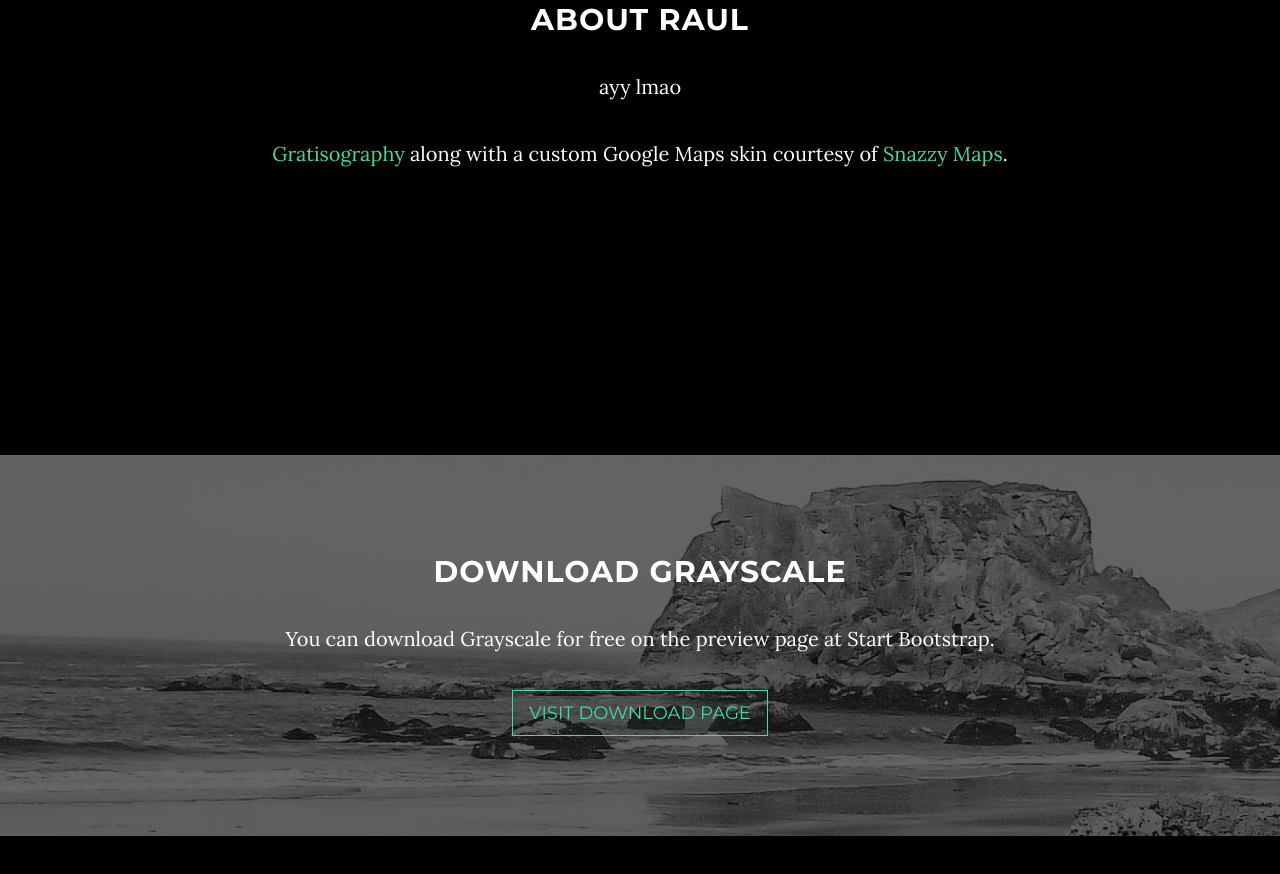
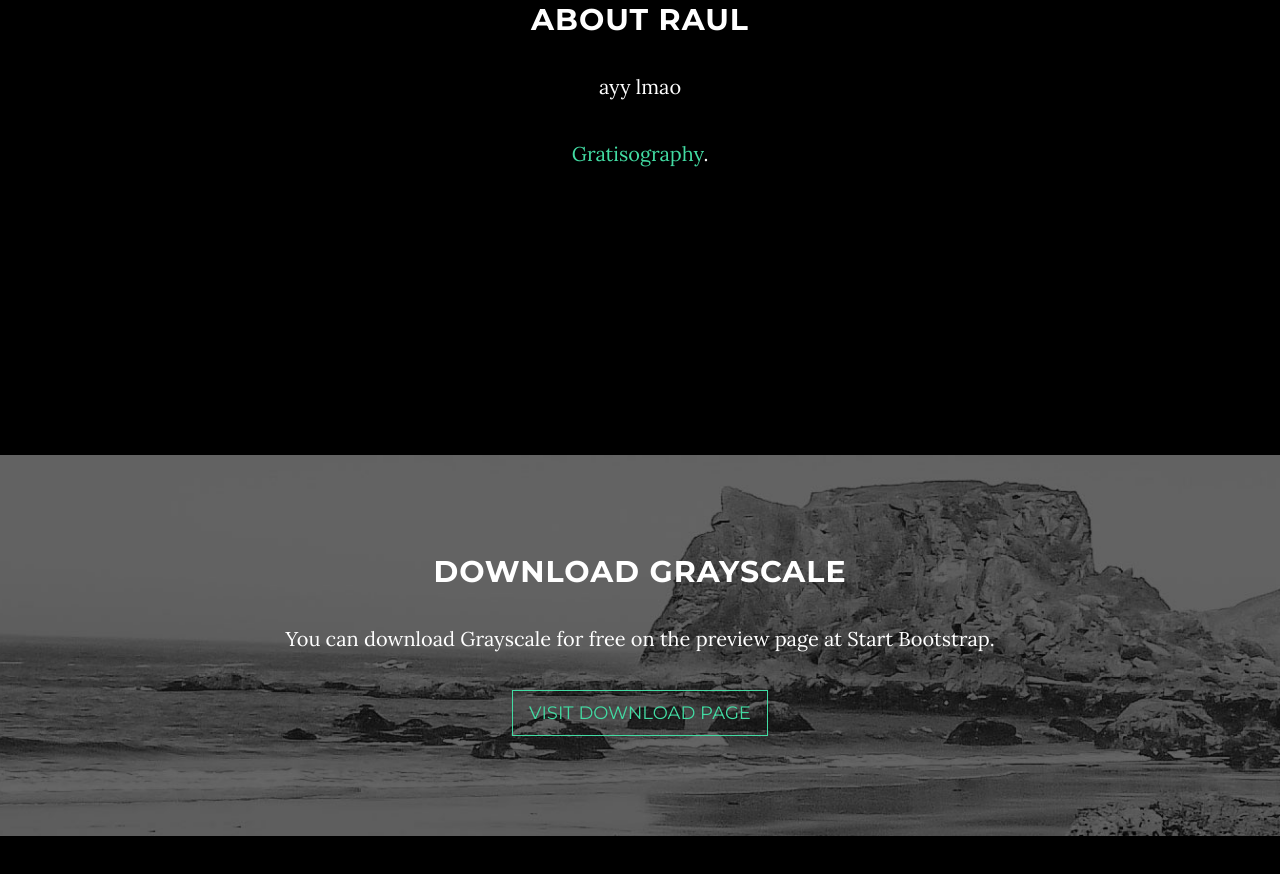
Before and after one commit to RaulValdovinos/raulvaldovinos.github.io, a plain HTML site: page index.html in a window 1280 px wide. Shown: the part 1047-1921 px from the top of the page. Drawn offline with Linux system fonts and the light colour scheme; some packages are replaced by stand-ins of ours.

Commit message:
Update index.html

```diff
--- a/index.html
+++ b/index.html
@@ -91,7 +91,7 @@
             <div class="col-lg-8 col-lg-offset-2">
                 <h2>About Raul</h2>
                 <p>ayy lmao</p>
-                <p><a href="http://gratisography.com/">Gratisography</a> along with a custom Google Maps skin courtesy of <a href="http://snazzymaps.com/">Snazzy Maps</a>.</p>
+                <p><a href="http://gratisography.com/">Gratisography</a></a>.</p>
                 <p></p>
             </div>
         </div>
```
